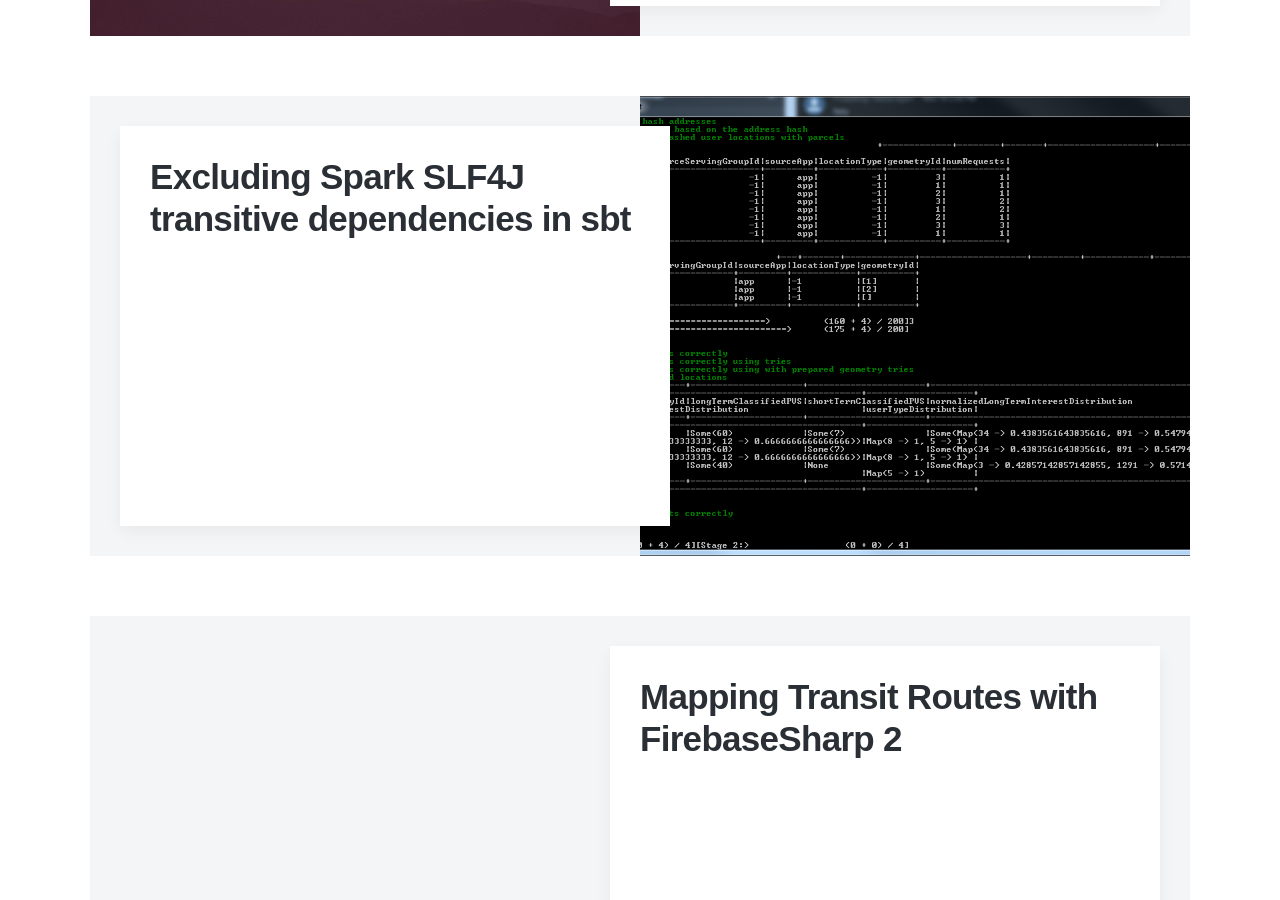
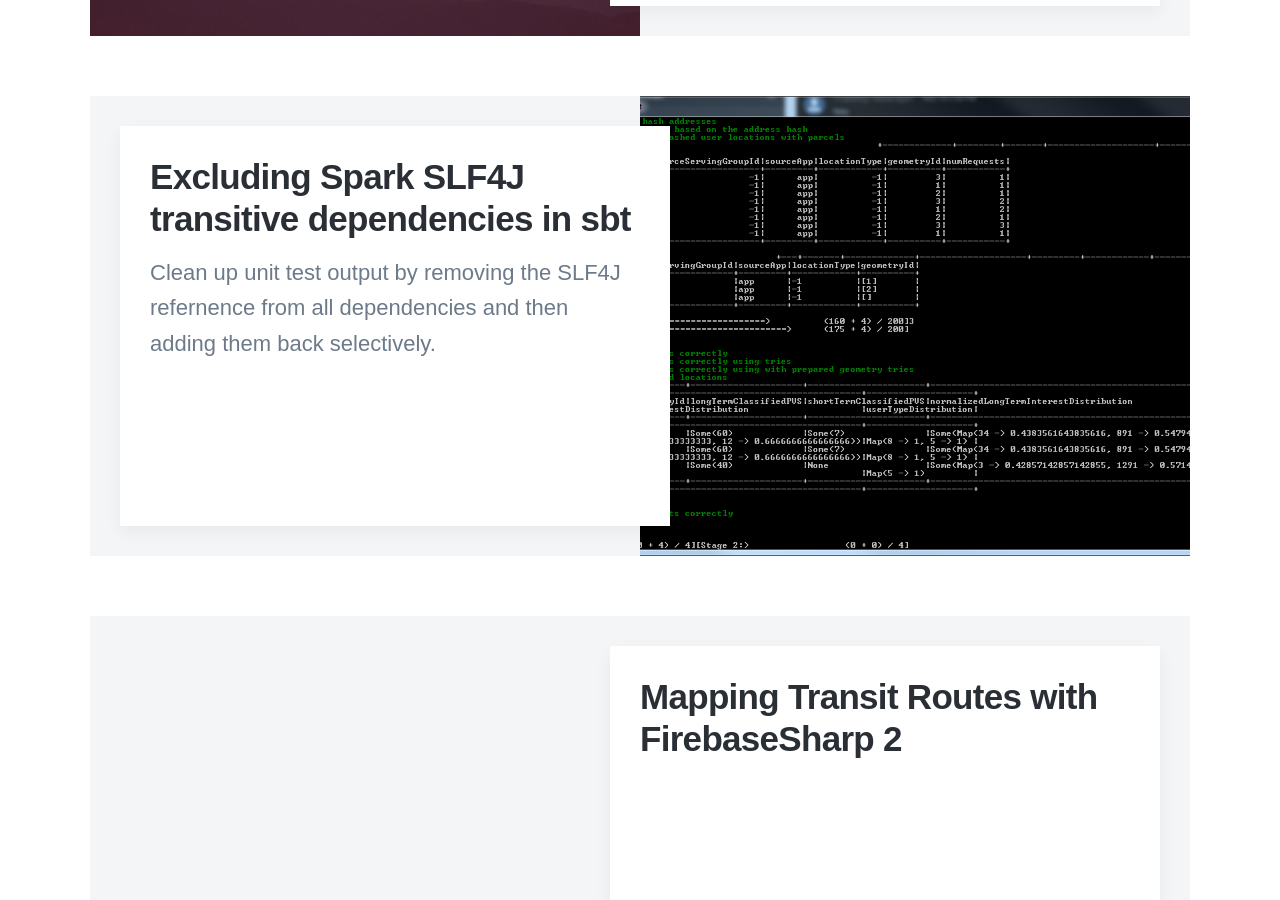
Before and after one commit to bubbafat/bubbafat.github.io, a Jekyll site: the page built from blog/index.html, in a window 1280 px wide and 900 px high, scrolled down 921 px. Built offline with Jekyll 4.4.1, drawn with Linux system fonts in a browser that asks for light colours; nearby versions of some CDN libraries; some web fonts are replaced; the list of posts is cut into pages by our own code.

Commit message:
Updating post description

```diff
--- a/_posts/2016-11-22-sbt-exclude-slf4j-transitive-dependency.md
+++ b/_posts/2016-11-22-sbt-exclude-slf4j-transitive-dependency.md
@@ -4,12 +4,15 @@
 categories:
   - "scala"
   - "spark"
+description: "Clean up unit test output by removing the SLF4J refernence from all dependencies and then adding them back selectively."
 featured_image: '/images/archive/sbt-after.png'
 ---
 
 ![](/images/archive/sbt-after.png)
 
-If you've written any Spark code using Scala and SBT there's a good chance you've come across this warning about SLF4J:
+## Implied Header
+
+If you've written any Spark code using Scala and SBT there's a good chance you've come across this warning about SLF4J.
 
     SLF4J: Class path contains multiple SLF4J bindings.
     SLF4J: Found binding in \[jar:file:/C:/Users/RHorvick/.ivy2/cache/org.slf4j/slf4j-simple/jars/slf4j-simple-1.7.13.jar!/org/slf4j/impl/StaticLoggerBinder.class\]
```
